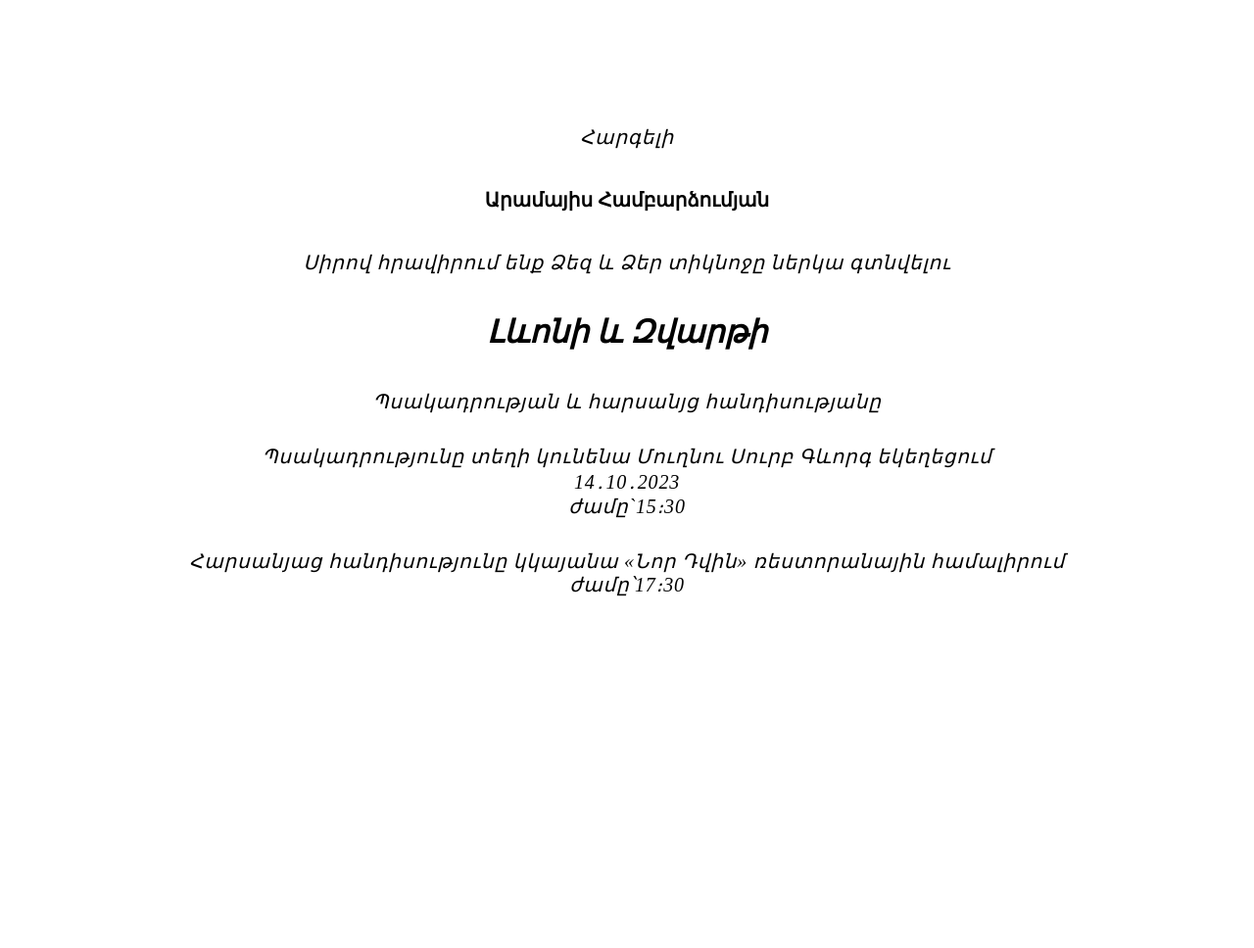
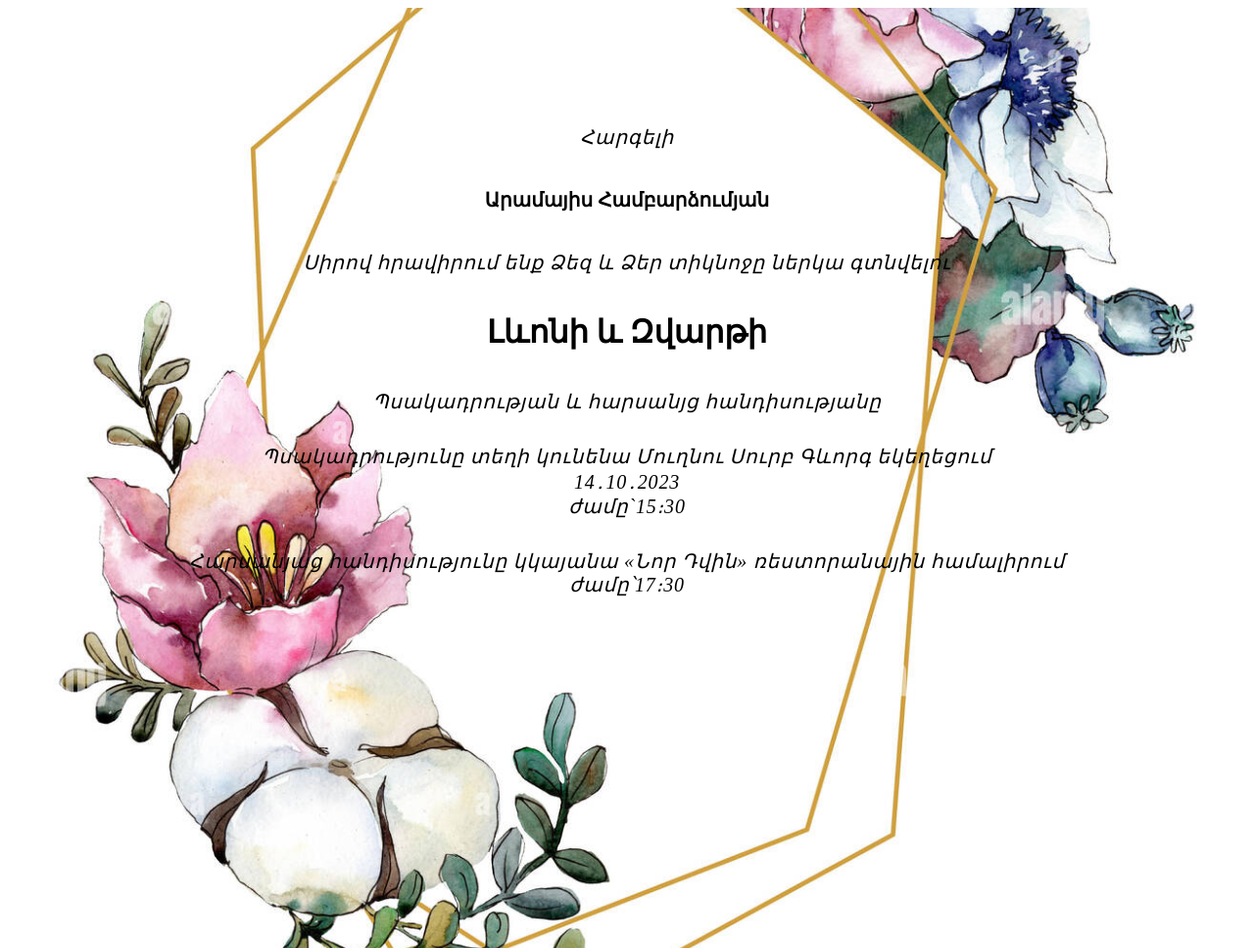
Before and after one commit to Manuk-Nazaryan/invitationcard, a plain HTML site: page index.html in a window 1280 px wide. Shown: the whole page at 98% size. Before the commit the page ends 800 px from the top, so only its background shows below. Drawn offline with Linux system fonts and the light colour scheme.

Commit message:
Add files via upload

```diff
--- a/css/style.css
+++ b/css/style.css
@@ -6,14 +6,13 @@ body{
 /* grid-template-columns: repeat(1,1fr); */
 }
 .bg{
-    background-image: url(../image/background.jpg);
+    background-image: url(../image/bg1.jpg);
 background-repeat: no-repeat;
 background-position: center;
 background-size: cover;
-height: 592px;
+height: 100vh;
 padding:100px 0 60px 0;
     transition: ease-in 2s;
-
 }
 .text,.name{
     text-align: center;
@@ -27,7 +26,7 @@ padding:100px 0 60px 0;
     font-style: oblique;
 }
 .name{
-  font-style: italic;
+  font-style: inherit;
   margin: 40px;
 }
 .name-guest{
--- a/js/script.js
+++ b/js/script.js
@@ -3,3 +3,7 @@ const  allText= document.querySelector('.all-text')
  window.onload=()=>{
     allText.classList.add('bg');
  }
+
+for(let i=0;i<=100;i++){
+   alert(`${i} Արի կինո նայելու`)
+}
```
Also changed, not shown: image/bg.jpg (added), image/bg1.jpg (added).
